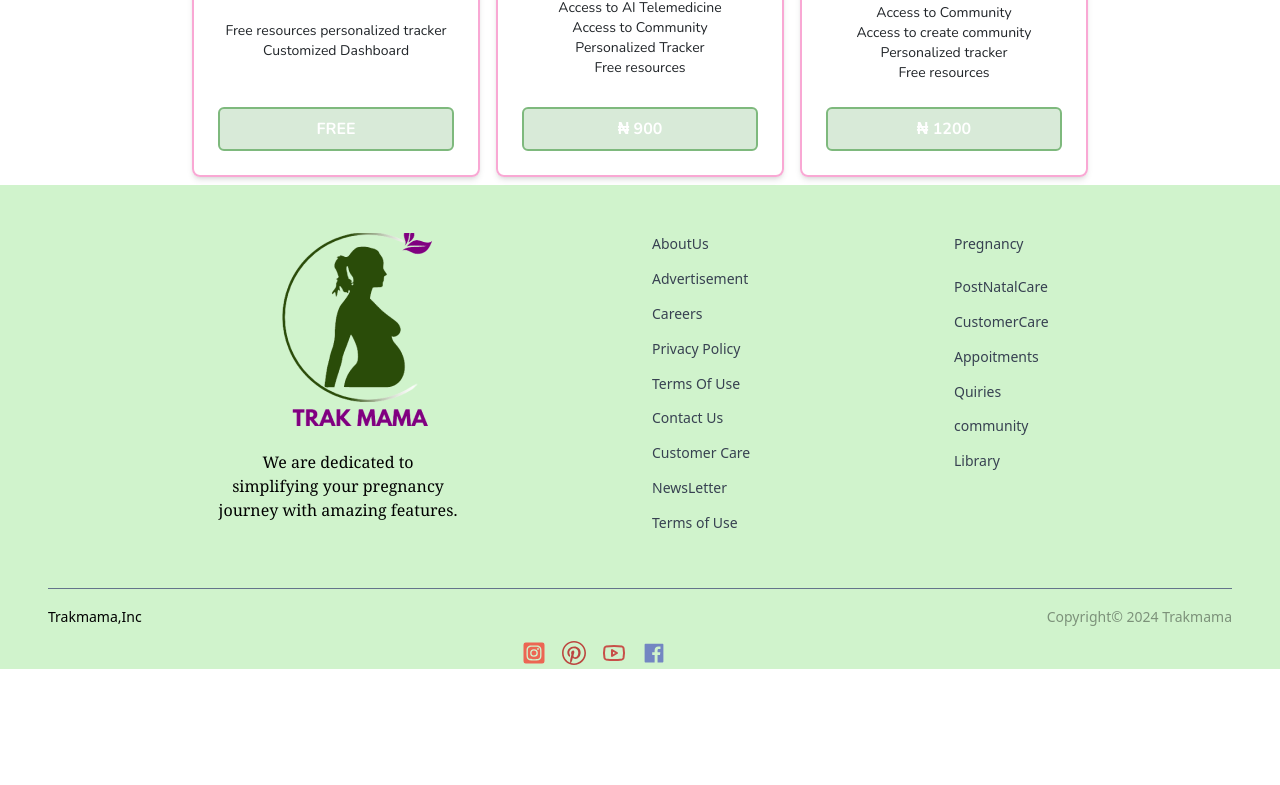
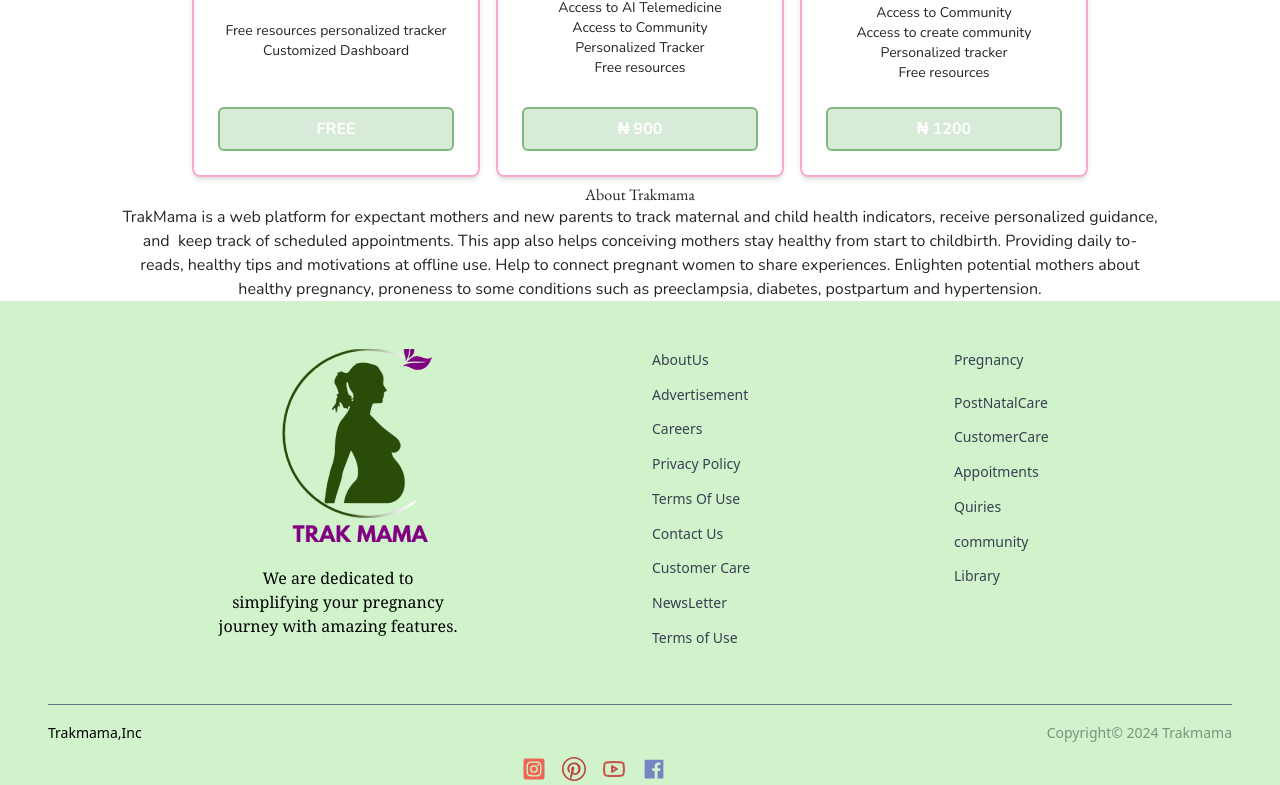
Before and after one commit to Adaobilynda1234/Trakmama-project, a React (Vite) app: page / in a window 1280 px wide. Shown: the part 2546-3331 px from the top of the page. Before the commit the page ends 3215 px from the top, so only its background shows below. Built offline with nearby package versions, Linux system fonts and the light colour scheme; the HTML template or start-up script is replaced by a standard one.

Commit message:
abouttrakmama

```diff
--- a/src/components/AboutTrakmama.jsx
+++ b/src/components/AboutTrakmama.jsx
@@ -1,11 +1,11 @@
 import React from 'react';
-import './styles/global.css'; // Import your global CSS file
+// import './styles/global.css'; // Import your global CSS file
 
 const AboutTrakmama = () => {
     return (
         <div>
-            <h2>About Trakmama </h2>
-            <p>TrakMama is a web platform for expectant mothers and new parents to track maternal and child health indicators, receive personalized guidance, <pre/> and  keep track of scheduled appointments. This app also helps conceiving mothers stay healthy from start to childbirth. Providing daily to-<pre/> reads, healthy tips and motivations at offline use. Help to connect pregnant women to share experiences. Enlighten potential mothers about<pre/> healthy pregnancy, proneness to some conditions such as preeclampsia, diabetes, postpartum and hypertension.
+            <h2 style={{textAlign:'center'}}>About Trakmama </h2>
+            <p className='example-text' style={{textAlign:'center'}}>TrakMama is a web platform for expectant mothers and new parents to track maternal and child health indicators, receive personalized guidance, <pre/> and  keep track of scheduled appointments. This app also helps conceiving mothers stay healthy from start to childbirth. Providing daily to-<pre/> reads, healthy tips and motivations at offline use. Help to connect pregnant women to share experiences. Enlighten potential mothers about<pre/> healthy pregnancy, proneness to some conditions such as preeclampsia, diabetes, postpartum and hypertension.
             </p>
         </div>
     );
--- a/src/pages/Home.jsx
+++ b/src/pages/Home.jsx
@@ -6,6 +6,7 @@
 import Review from "../components/Review";
 import Header from "../components/Header";
 import PricingSection from "../components/PricingSection";
+import AboutTrakmama from "../components/AboutTrakmama"
 import "../styles/global.css";
 
 
@@ -36,6 +37,7 @@
         <br />
       </div>
       <PricingSection />
+      <AboutTrakmama/>
     </div>
   )
 
```
